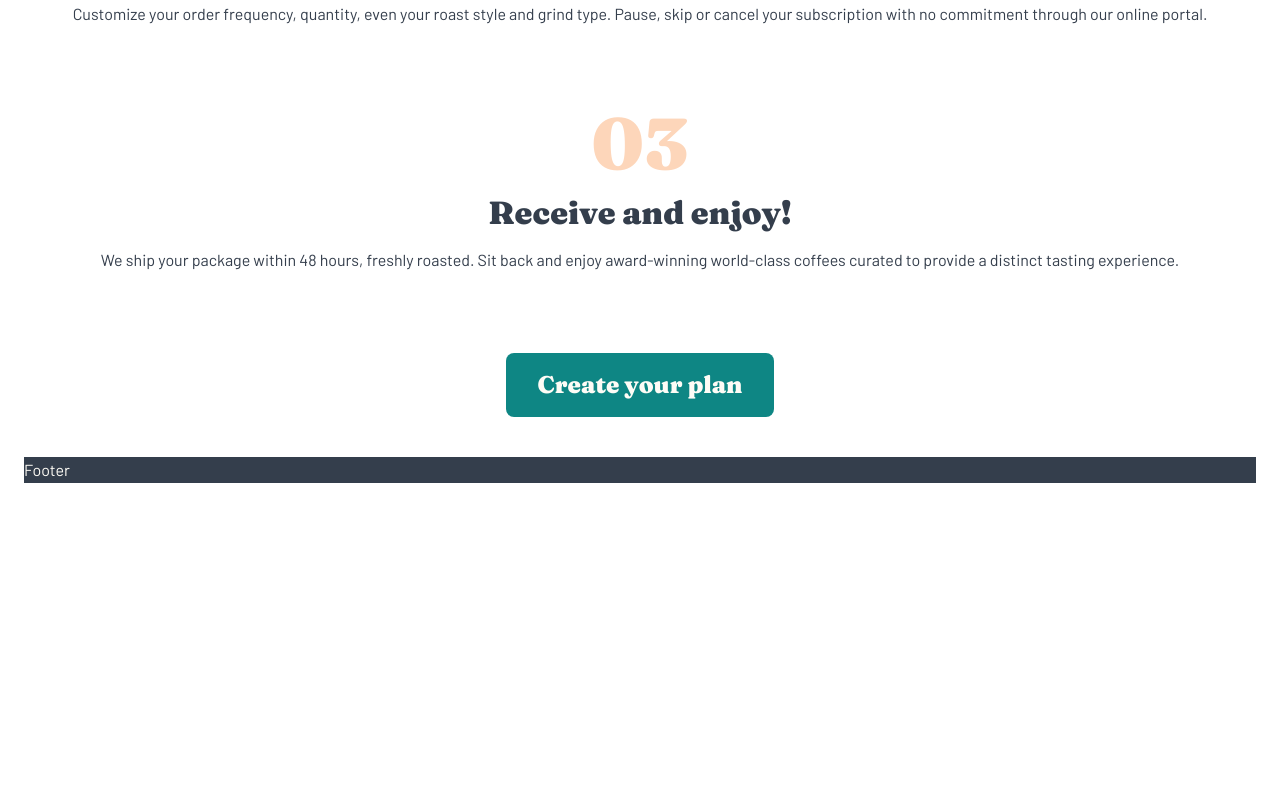
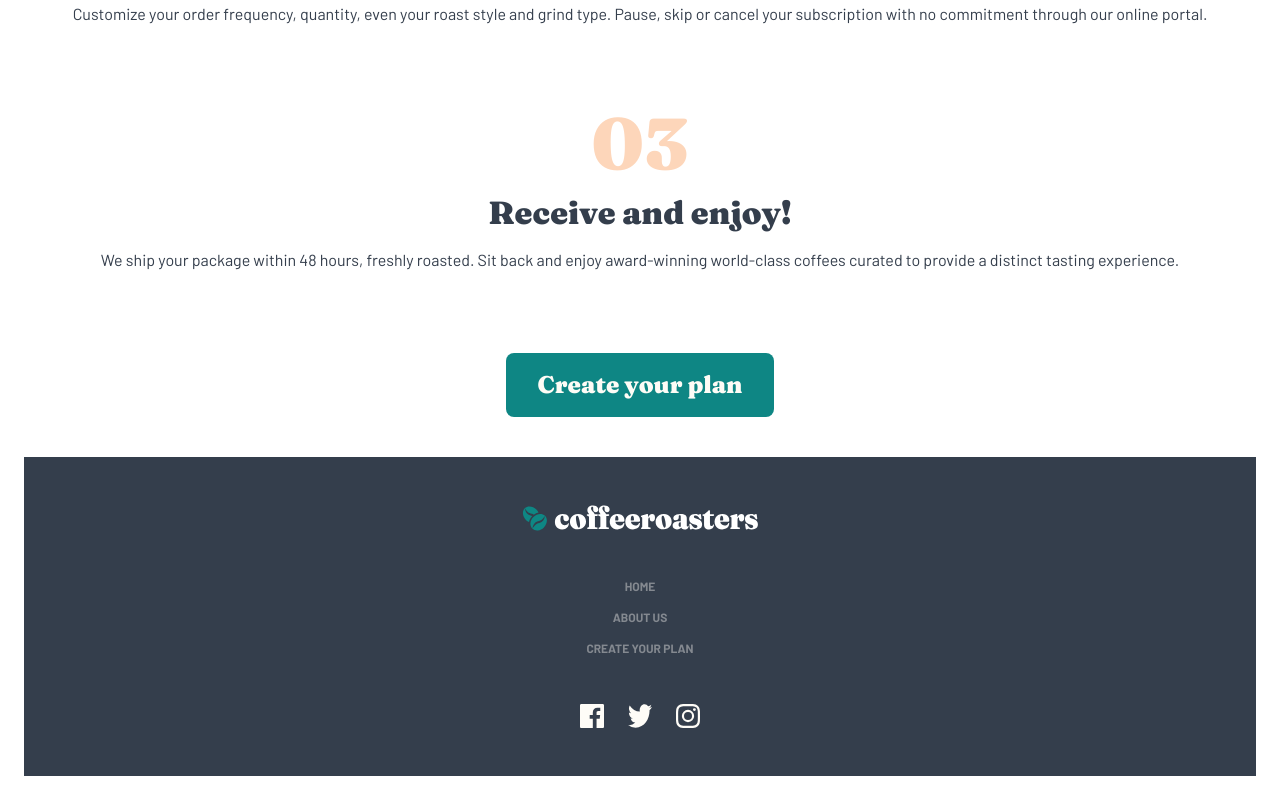
Before and after one commit to SuhasPatnaik/coffeeroasters-subscription-site, a React (Vite) app: page / in a window 1280 px wide. Shown: the part 3212-4012 px from the top of the page. Before the commit the page ends 3719 px from the top, so only its background shows below. Built offline with nearby package versions, Linux system fonts and the light colour scheme.

Commit message:
Footer (shared) component implemented

```diff
--- a/src/components/landing/HowItWorks.tsx
+++ b/src/components/landing/HowItWorks.tsx
@@ -4,7 +4,7 @@ import Button from "../shared/Button";
 export default function HowItWorks() {
   return (
     <>
-      <h1 className="font-heading text-neutral-400 text-center text-h3">
+      <h1 className="font-heading text-neutral-500 text-center text-h3">
         How it works?
       </h1>
       {stepsList.map((step, index) => {
--- a/src/components/shared/Footer.tsx
+++ b/src/components/shared/Footer.tsx
@@ -1,3 +1,30 @@
 export default function Footer() {
-  return <div className="mt-auto bg-neutral-900">Footer</div>;
+  return (
+    <div className="mt-auto bg-neutral-900 text-center py-12">
+      <img
+        src="/images/shared/desktop/logo-light.svg"
+        alt="Coffee Roasters brand logo"
+        className="place-self-center pb-12"
+      />
+      <div className="flex flex-col gap-4 uppercase text-neutral-500 text-nav pb-12">
+        <p>home</p>
+        <p>about us</p>
+        <p>create your plan</p>
+      </div>
+      <div className="flex gap-6 justify-center">
+        <img
+          src="/images/shared/desktop/icon-facebook.svg"
+          alt="Facebook profile url icon"
+        />
+        <img
+          src="/images/shared/desktop/icon-twitter.svg"
+          alt="Twitter profile url icon"
+        />
+        <img
+          src="/images/shared/desktop/icon-instagram.svg"
+          alt="Instagram profile url icon"
+        />
+      </div>
+    </div>
+  );
 }
--- a/src/components/shared/Header.tsx
+++ b/src/components/shared/Header.tsx
@@ -3,7 +3,7 @@ export default function Header() {
     <div className="flex justify-between">
       <img
         src="/images/shared/desktop/logo.svg"
-        alt="Coffeeh Roasters brand logo"
+        alt="Coffee Roasters brand logo"
       />
       <button>
         <img src="/images/shared/mobile/icon-hamburger.svg" />
```
Also changed, not shown: src/components/shared/Button.tsx (+7 -1 lines), public/images/shared/desktop/logo-light.svg (added).
